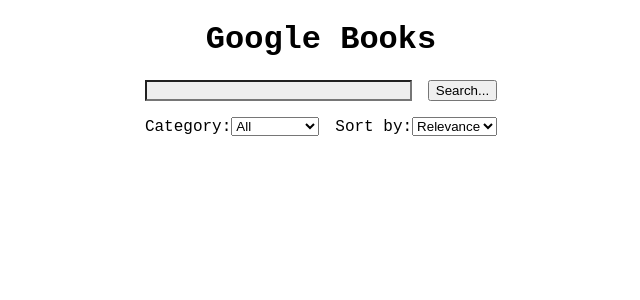
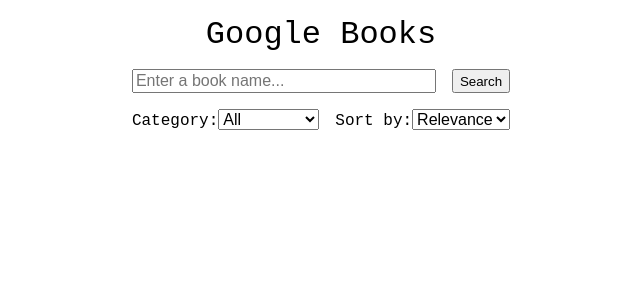
Before and after one commit to s3fs/books, a React (Vite) app: page / in a window 1280 px wide. Shown: the top 300 px of the page, without its empty margins (319-959 px from the left). Built offline with nearby package versions, Linux system fonts and the light colour scheme.

Commit message:
further styling

```diff
--- a/package.json
+++ b/package.json
@@ -13,6 +13,7 @@
     "react-redux": "^7.2.6",
     "react-router-dom": "^6.0.2",
     "redux": "^4.1.2",
+    "redux-devtools-extension": "^2.13.9",
     "redux-thunk": "^2.4.0"
   },
   "devDependencies": {
--- a/src/App.jsx
+++ b/src/App.jsx
@@ -13,6 +13,7 @@
   const handleFormSubmit = async (ev) => {
     ev.preventDefault()
     const data = ev.target[0].value
+    if (!data) return
     ev.target[0].value = ''
     dispatch(setLoadingState())
     const res = await getBooks({ data, index: state.index, category: state.category })
@@ -23,7 +24,7 @@
   return(
     <div>
       <form className='search-form' onSubmit={handleFormSubmit}>
-        <div className='input-wrapper'><input /><button type='submit'>Search...</button></div>
+        <div className='input-wrapper'><input className='search-form_input' placeholder='Enter a book name...' /><button type='submit' className='search-form_submit-button'>Search</button></div>
       <div className='search-form_selectors'>
         <label htmlFor='category-selector'>Category:
           <select id='category-selector' onChange={({ target }) => dispatch(changeCategory(target.value))}>
@@ -98,7 +99,7 @@
 
   return(
     <div className='container'>
-      <h1>Google Books</h1>
+      <div className='container_title'>Google Books</div>
       <Search />
       <Routes>
         <Route path='/books/:id' element={<Book book={book} />} />
--- a/src/index.css
+++ b/src/index.css
@@ -5,7 +5,7 @@
   --background-color_secondary: #eeeeee;
   --background-color_accent: #82740f;
   --foreground-color_primary: #111111;
-  --foreground-color_secondary: #eeeeee;
+  --foreground-color_secondary: #555555;
   --foreground-color_accent: #b71c1c;
 }
 
@@ -18,9 +18,18 @@
   height: 100%;
 }
 
-input {
+.search-form_input {
   flex-grow: 1;
-  background-color: var(--background-color_secondary);
+  font-size: inherit;
+}
+
+.container_title {
+  font-size: 2em;
+  padding: 0 0 0.5em 0;
+}
+
+.search-form_submit-button {
+
 }
 
 .input-wrapper {
@@ -28,24 +37,59 @@
   gap: inherit;
 }
 
+select {
+  font-size: inherit;
+}
 
 .book-card_container {
   display: grid;
-  grid-template-columns: auto 1fr;
+  grid-template-columns: repeat(auto-fit, minmax(240px, 1fr));
+  gap: 1em;
   list-style-type: none;
   margin: 0;
-  padding: 2em;
+  padding: 1em;
+}
+
+.book-card_image {
+  width: 4em;
+  height: auto;
 }
 
 .book-card {
-  border: 1px solid var(--background-color_accent);
   display: flex;
   flex-direction: row;
+  padding: 0.5em;
+  box-shadow: 0 0 0.5em 0.001em var(--background-color_accent);
+  border-radius: 0.5em;
+}
+
+.book-card:hover {
+  box-shadow: 0 0 0.8em 0.001em var(--background-color_accent);
 }
 
 .book-card_contents {
   display: flex;
   flex-direction: column;
+  padding: 0 0.5em;
+  gap: 0.2em;
+}
+
+.book-card_contents > span {
+  color: var(--foreground-color_secondary);
+}
+
+.book-card_contents__title {
+  font-size: 1.2em;
+  font-weight: bold;
+  color: var(--foreground-color_primary) !important;
+}
+
+.book-card_contents__title:hover {
+  text-decoration: underline;
+}
+
+a {
+  text-decoration: none;
 }
 
 .container {
@@ -54,7 +98,8 @@
   flex-direction: column;
   align-items: center;
   background-color: var(--background-color_primary);
-  color: var(--text-color_primary)
+  color: var(--text-color_primary);
+  margin: 1em;
 }
 
 .search-form {
@@ -68,3 +113,9 @@
   justify-content: space-between;
   gap: 1em;
 }
+
+@media only screen and (max-width: 350px) {
+  body {
+    font-size: 0.6em;
+  }
+}
--- a/src/store.js
+++ b/src/store.js
@@ -1,6 +1,7 @@
 import { createStore } from "redux"
+import { composeWithDevTools } from 'redux-devtools-extension'
 import bookReducer from "./reducers/bookReducer"
 
-const store = createStore(bookReducer)
+const store = createStore(bookReducer, composeWithDevTools())
 
 export default store
```
Also changed, not shown: 1 other file (tests, documents, lock files or other folders).
